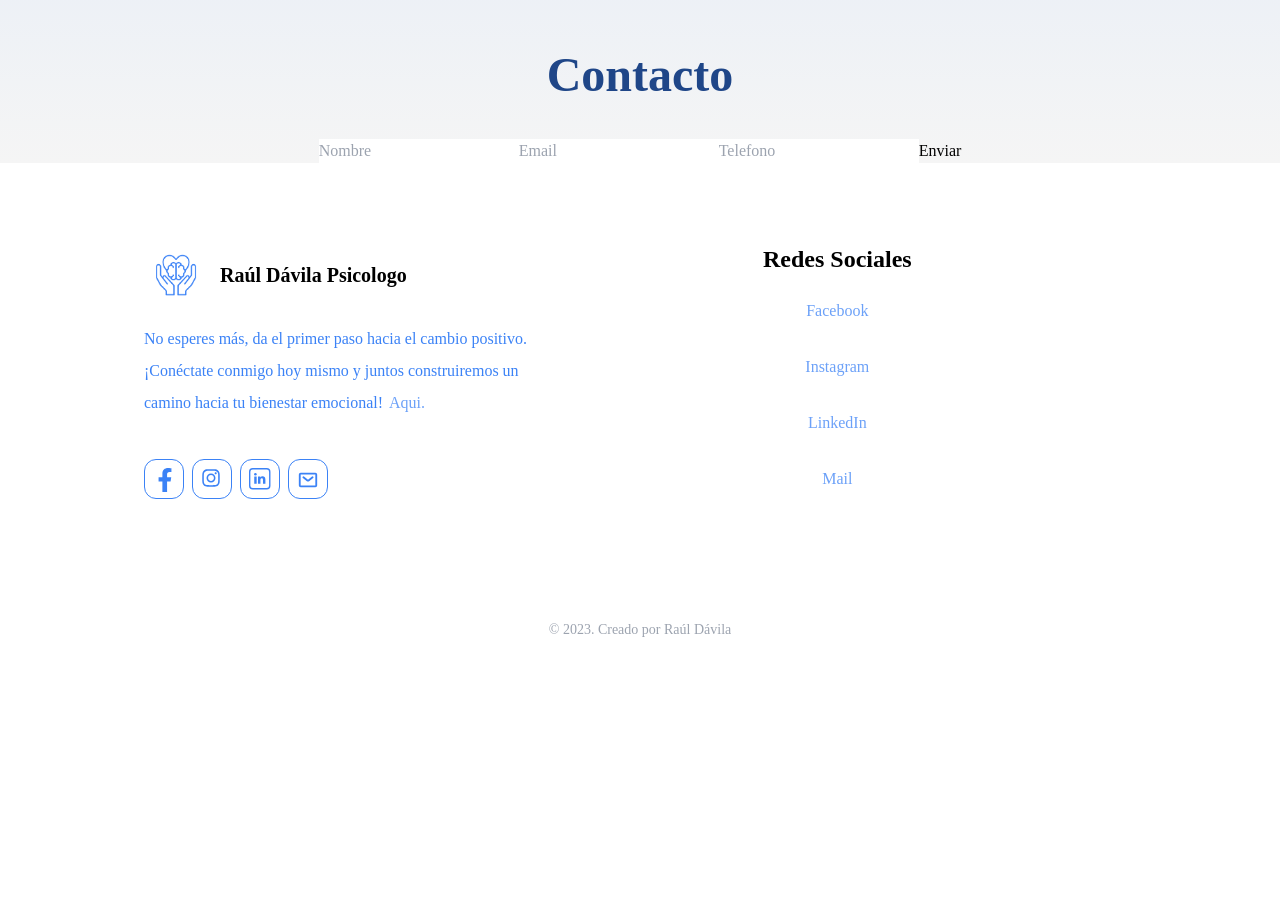
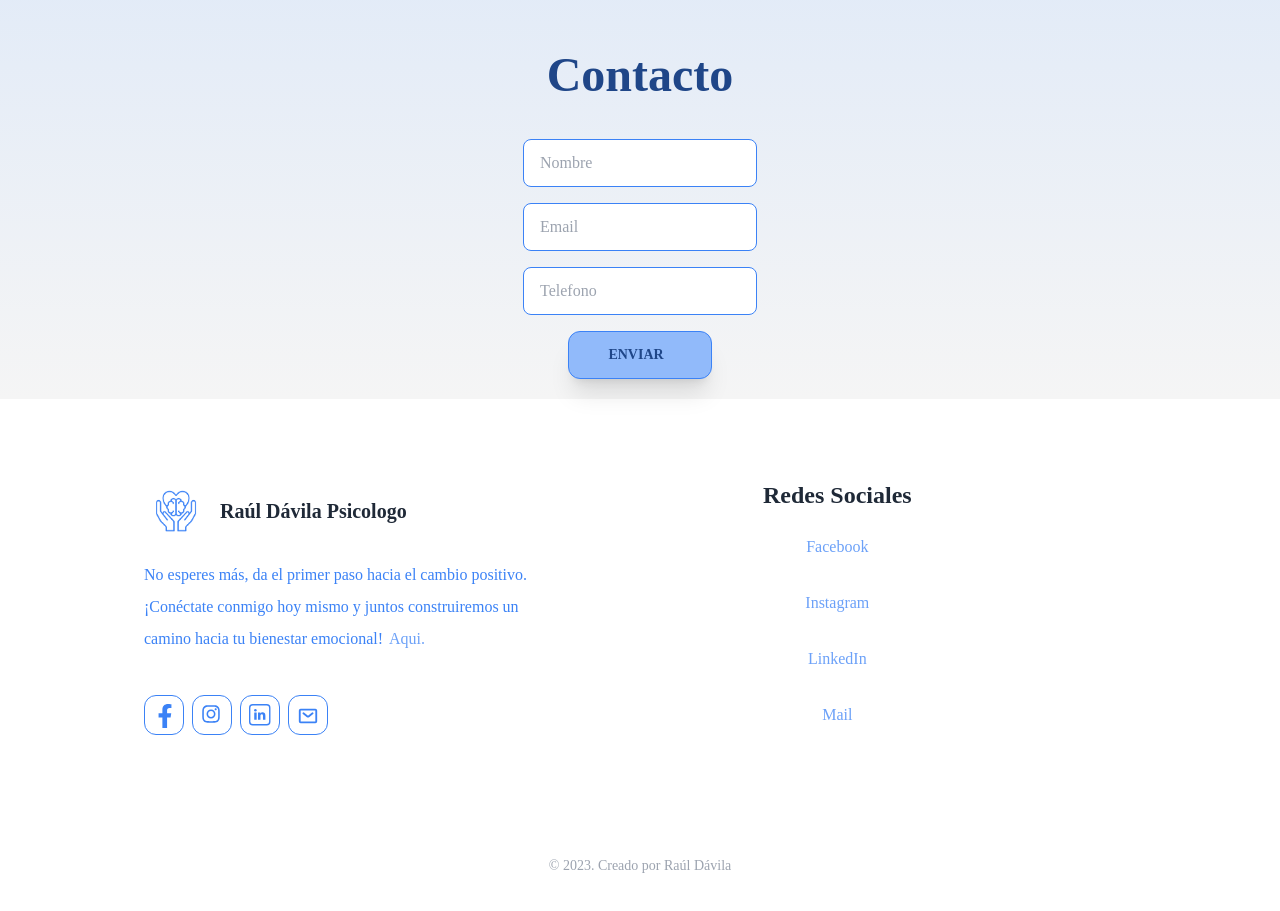
Before and after one commit to magoMercurio/raul-psicologo, a React (Vite) app: page / in a window 1280 px wide. Shown: the part 3060-3971 px from the top of the page. Before the commit the page ends 3768 px from the top, so only its background shows below. Built offline with nearby package versions, Linux system fonts and the light colour scheme; a web font is replaced by a local one.

Commit message:
functional Form only console.log

```diff
--- a/package.json
+++ b/package.json
@@ -21,6 +21,7 @@
     "@types/react-dom": "^18.0.11",
     "@vitejs/plugin-react-swc": "^3.0.0",
     "autoprefixer": "^10.4.14",
+    "daisyui": "^3.1.11",
     "eslint": "^8.38.0",
     "eslint-plugin-react": "^7.32.2",
     "eslint-plugin-react-hooks": "^4.6.0",
--- a/src/components/Form/index.jsx
+++ b/src/components/Form/index.jsx
@@ -7,12 +7,14 @@ const Form = () => {
   console.log(errors);
 
   return (
-    <form onSubmit={handleSubmit(onSubmit)}>
-      <input type="text" placeholder="Nombre" {...register("Nombre", {required: true, maxLength: 80})} />
-      <input type="email" placeholder="Email" {...register("Email", {required: true, pattern: /^\S+@\S+$/i})} />
-      <input type="tel" placeholder="Telefono" {...register("Telefono", {maxLength: 12})} />
+    <form onSubmit={handleSubmit(onSubmit)}
+      className="flex flex-col items-center gap-4"
+    >
+      <input type="text" placeholder="Nombre" className="input input-bordered input-info border-customPrimary w-full max-w-xs" {...register("Nombre", {required: true, maxLength: 80})} />
+      <input type="email" placeholder="Email" className="input input-bordered input-info border-customPrimary w-full max-w-xs" {...register("Email", {required: true, pattern: /^\S+@\S+$/i})} />
+      <input type="tel" placeholder="Telefono" className="input input-bordered input-info  border-customPrimary w-full max-w-xs" {...register("Telefono", {maxLength: 12})} />
 
-      <button type="submit"> Enviar </button>
+      <button type="submit" className='btn custom-button-colored w-36  mb-5'> Enviar </button>
     </form>
   );
 }
--- a/src/pages/App/App.css
+++ b/src/pages/App/App.css
@@ -22,7 +22,7 @@
   }
 
   .custom-button-colored {
-    @apply text-white custom-border-gray rounded-xl shadow-xl bg-[#E7F0FE] hover:bg-[#002C7C]  pl-6 pr-8 pt-2 pb-2 text-sm flex;
+    @apply text-customLightBg3 border-customPrimary rounded-xl shadow-xl bg-customLightBg2 hover:bg-customLightBg1 pl-6 pr-8 pt-2 pb-2 text-sm flex;
   }
 
   .navbar-link {
--- a/tailwind.config.js
+++ b/tailwind.config.js
@@ -35,5 +35,5 @@ export default {
       },
     },
   },
-  plugins: [],
+  plugins: [require("daisyui")],
 }
```
Also changed, not shown: 1 other file (tests, documents, lock files or other folders).
